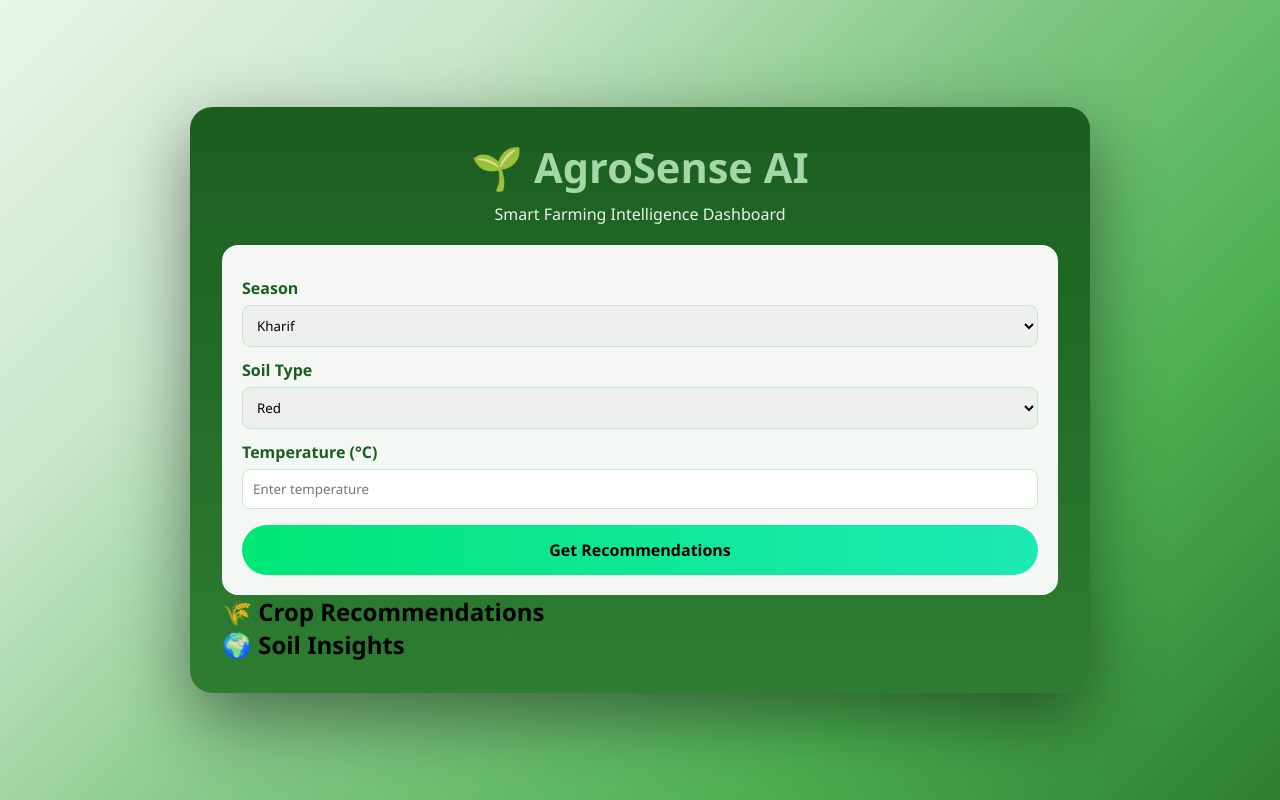
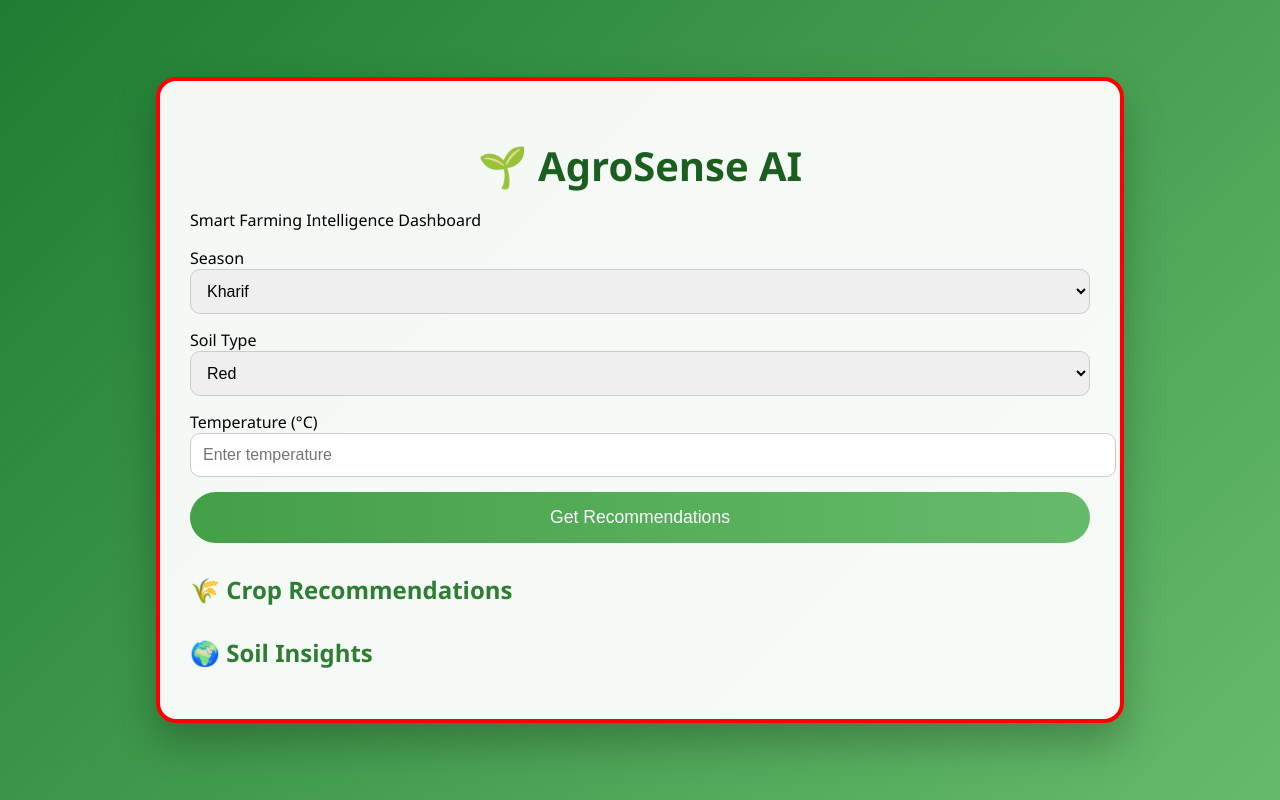
Before and after one commit to ManasaKundanapally/agrosense--ai, a Flask app: page / in a window 1280 px wide. Run offline with Flask 3, Linux system fonts and the light colour scheme.

Commit message:
Fix recommend button, routes and dashboard JS

```diff
--- a/app.py
+++ b/app.py
@@ -11,18 +11,23 @@ def load_json(path):
 def index():
     return render_template("index.html")
 
+from flask import Flask, request, jsonify
+
 @app.route("/recommend", methods=["POST"])
 def recommend():
     try:
-        user_data = request.get_json()
+        data = request.get_json()
 
-        season = user_data.get("season")
-        soil = user_data.get("soil")
-        temperature = int(user_data.get("temperature", 0))
+        soil_type = data.get("soilType")
+        temperature = data.get("temperature")
 
-        crops = load_json("data/crops.json")
-        results = []
-
+        return jsonify({
+            "crops": f"Recommended crops for {soil_type} soil",
+            "soil_issues": "No major soil issues detected",
+            "soil_tips": f"Maintain moisture at {temperature}°C"
+        })
+    except Exception as e:
+        return jsonify({"error": str(e)}), 500
         for crop in crops:
             score = 0
 
--- a/static/css/style.css
+++ b/static/css/style.css
@@ -1,133 +1,210 @@
-/* ===== RESET ===== */
-* {
-  box-sizing: border-box;
+/* ===== Global Background ===== */
+body {
     margin: 0;
     padding: 0;
-  font-family: "Segoe UI", system-ui, sans-serif;
+    font-family: "Segoe UI", sans-serif;
+    min-height: 100vh;
+    background: linear-gradient(135deg, #1e7d32, #66bb6a);
+    display: flex;
+    align-items: center;
+    justify-content: center;
 }
 
-/* ===== FULL PAGE BACKGROUND (THIS IS THE FIX) ===== */
-body {
-  min-height: 100vh;
-
-  background:
-    linear-gradient(
-      135deg,
-      #e8f5e9 0%,
-      #c8e6c9 25%,
-      #81c784 50%,
-      #4caf50 75%,
-      #2e7d32 100%
-    );
-
-  display: flex;
-  justify-content: center;
-  align-items: center;
+/* ===== Main Container ===== */
+.container {
+    background: rgba(255, 255, 255, 0.95);
+    width: 90%;
+    max-width: 900px;
+    padding: 30px;
+    border-radius: 20px;
+    box-shadow: 0 20px 40px rgba(0, 0, 0, 0.25);
 }
 
-/* ===== MAIN APP CARD ===== */
-.container {
-  background: linear-gradient(
-    180deg,
-    #1b5e20,
-    #2e7d32
-  );
-
-  border-radius: 22px;
-  padding: 32px;
-  width: 90%;
-  max-width: 900px;
-
-  box-shadow:
-    0 25px 70px rgba(0, 0, 0, 0.45);
+/* ===== Headings ===== */
+h1 {
+    text-align: center;
+    color: #1b5e20;
+    font-size: 2.5rem;
+    margin-bottom: 10px;
 }
 
-/* ===== HEADER ===== */
-.title {
-  text-align: center;
-  font-size: 2.6rem;
-  font-weight: 700;
-  color: #a5d6a7;
-  margin-bottom: 8px;
+h2 {
+    color: #2e7d32;
+    margin-top: 30px;
 }
 
-.subtitle {
-  text-align: center;
-  color: #e8f5e9;
-  margin-bottom: 20px;
+/* ===== Inputs ===== */
+select,
+input {
+    width: 100%;
+    padding: 12px;
+    border-radius: 10px;
+    border: 1px solid #ccc;
+    margin-bottom: 15px;
+    font-size: 1rem;
 }
 
-/* ===== FORM CARD ===== */
-.form-card {
-  background: rgba(255, 255, 255, 0.95);
-  border-radius: 16px;
-  padding: 20px;
+/* ===== Button ===== */
+button {
+    width: 100%;
+    padding: 15px;
+    border-radius: 30px;
+    border: none;
+    background: linear-gradient(90deg, #43a047, #66bb6a);
+    color: white;
+    font-size: 1.1rem;
+    cursor: pointer;
+    transition: all 0.3s ease;
 }
 
-/* ===== INPUTS ===== */
-label {
-  font-weight: 600;
-  margin-top: 12px;
-  display: block;
-  color: #1b5e20;
+button:hover {
+    transform: scale(1.03);
+    box-shadow: 0 10px 20px rgba(0, 0, 0, 0.25);
+}
+
+/* ===== Sections ===== */
+.section {
+    margin-top: 25px;
+    padding: 15px;
+    border-radius: 12px;
+    background: #f1f8e9;
+}
+/* ===============================
+   SMOOTH ANIMATIONS
+================================ */
+
+/* Fade + slide when page loads */
+.container {
+    animation: fadeSlideUp 0.8s ease-out;
+    border: 4px solid red;
+}
+
+@keyframes fadeSlideUp {
+    from {
+        opacity: 0;
+        transform: translateY(25px);
+    }
+    to {
+        opacity: 1;
+        transform: translateY(0);
+    }
+}
+
+/* Button hover animation */
+button {
+    transition: transform 0.25s ease, box-shadow 0.25s ease;
+}
+
+button:hover {
+    transform: translateY(-2px) scale(1.03);
+    box-shadow: 0 12px 25px rgba(0, 0, 0, 0.3);
+}
+
+/* Input focus animation */
+input:focus,
+select:focus {
+    outline: none;
+    border-color: #43a047;
+    box-shadow: 0 0 0 3px rgba(67, 160, 71, 0.2);
+    transition: box-shadow 0.2s ease;
+}
+
+/* ===============================
+   MOBILE RESPONSIVENESS
+================================ */
+
+@media (max-width: 768px) {
+
+    body {
+        padding: 15px;
+    }
+
+    .container {
+        width: 100%;
+        padding: 20px;
+        border-radius: 16px;
+    }
+
+    h1 {
+        font-size: 2rem;
+    }
+
+    h2 {
+        font-size: 1.3rem;
+    }
+
+    button {
+        font-size: 1rem;
+        padding: 14px;
+    }
+}
+
+@media (max-width: 480px) {
+
+    h1 {
+        font-size: 1.7rem;
+    }
+
+    h2 {
+        font-size: 1.2rem;
     }
 
     select,
     input {
-  width: 100%;
+        font-size: 0.95rem;
         padding: 10px;
-  margin-top: 6px;
-  border-radius: 8px;
-  border: 1px solid #c8e6c9;
+    }
+}
+/* ===============================
+   GUARANTEED VISIBLE ANIMATIONS
+================================ */
+
+/* Card hover animation (VERY OBVIOUS) */
+.container:hover {
+    transform: translateY(-8px) scale(1.02);
+    box-shadow: 0 30px 60px rgba(0, 0, 0, 0.35);
+    transition: all 0.4s ease;
 }
 
-/* ===== BUTTON ===== */
+/* Button pulse animation */
 button {
-  margin-top: 16px;
-  width: 100%;
-  padding: 14px;
-  border-radius: 30px;
-  border: none;
-
-  background: linear-gradient(
-    90deg,
-    #00e676,
-    #1de9b6
-  );
-
-  font-size: 16px;
-  font-weight: 600;
-  cursor: pointer;
+    position: relative;
+    overflow: hidden;
 }
 
-button:hover {
-  opacity: 0.9;
+button::after {
+    content: "";
+    position: absolute;
+    top: 0;
+    left: -100%;
+    width: 100%;
+    height: 100%;
+    background: rgba(255, 255, 255, 0.3);
+    transition: left 0.5s ease;
 }
 
-/* ===== RESULTS ===== */
-.section-title {
-  margin-top: 24px;
-  font-size: 1.2rem;
-  font-weight: 600;
-  color: #c8e6c9;
+button:hover::after {
+    left: 100%;
 }
 
-/* ===== PROGRESS BAR ===== */
-.progress-bar {
-  width: 100%;
-  height: 12px;
-  background: rgba(255, 255, 255, 0.25);
-  border-radius: 20px;
-  overflow: hidden;
-  margin-top: 6px;
+/* Input focus animation (glow) */
+input:focus,
+select:focus {
+    border-color: #2e7d32;
+    box-shadow: 0 0 12px rgba(46, 125, 50, 0.6);
+    transition: all 0.3s ease;
 }
 
+/* Progress bar animation (always visible) */
 .progress-fill {
-  height: 100%;
-  background: linear-gradient(
-    90deg,
-    #00f5a0,
-    #00d9f5
-  );
-  transition: width 1s ease-in-out;
+    animation: progressGlow 1.5s infinite alternate;
 }
+
+@keyframes progressGlow {
+    from {
+        box-shadow: 0 0 5px rgba(0, 245, 160, 0.4);
+    }
+    to {
+        box-shadow: 0 0 15px rgba(0, 245, 160, 0.9);
+    }
+}
--- a/static/js/dashboard.js
+++ b/static/js/dashboard.js
@@ -1,80 +1,34 @@
+document.addEventListener("DOMContentLoaded", () => {
+  console.log("dashboard.js loaded");
+
   const btn = document.getElementById("recommendBtn");
 
   btn.addEventListener("click", async () => {
-    const season = document.getElementById("season").value;
-    const soil = document.getElementById("soil").value;
+    console.log("Button clicked");
+
+    const soilType = document.getElementById("soilType").value;
     const temperature = document.getElementById("temperature").value;
-
-    const resultsDiv = document.getElementById("results");
-    const soilIssues = document.getElementById("soilIssues");
-    const soilTips = document.getElementById("soilTips");
-
-    resultsDiv.innerHTML = "<p>Analyzing conditions...</p>";
-    soilIssues.innerHTML = "";
-    soilTips.innerHTML = "";
-
-    if (temperature === "") {
-        resultsDiv.innerHTML = "<p>Please enter temperature</p>";
-        return;
-    }
 
     try {
       const response = await fetch("/recommend", {
         method: "POST",
-            headers: {
-                "Content-Type": "application/json"
-            },
+        headers: { "Content-Type": "application/json" },
         body: JSON.stringify({
-                season: season,
-                soil: soil,
-                temperature: Number(temperature)
+          soilType: soilType,
+          temperature: temperature
         })
       });
 
       const data = await response.json();
-        resultsDiv.innerHTML = "";
+      console.log("Response:", data);
 
-        if (data.length === 0) {
-            resultsDiv.innerHTML = "<p>No suitable crops found</p>";
-            return;
+      document.getElementById("results").innerText = data.crops;
+      document.getElementById("soilIssues").innerText = data.soil_issues;
+      document.getElementById("soilTips").innerText = data.soil_tips;
+
+    } catch (err) {
+      console.error(err);
+      document.getElementById("results").innerText = "Error fetching data";
     }
-
-        data.forEach(item => {
-            const card = document.createElement("div");
-            card.className = "result-item";
-
-            card.innerHTML = `
-                <div class="result-title">
-                    ${item.crop} — ${item.score}%
-                </div>
-                <div class="progress-bar">
-                    <div class="progress-fill"></div>
-                </div>
-            `;
-
-            resultsDiv.appendChild(card);
-
-            const fill = card.querySelector(".progress-fill");
-            requestAnimationFrame(() => {
-                fill.style.width = item.score + "%";
   });
 });
-
-        // Soil insights
-        const soilResponse = await fetch("/soil-info", {
-            method: "POST",
-            headers: {
-                "Content-Type": "application/json"
-            },
-            body: JSON.stringify({ soil: soil })
-        });
-
-        const soilData = await soilResponse.json();
-        soilIssues.innerText = "⚠️ Issues: " + soilData.issues;
-        soilTips.innerText = "✅ Tips: " + soilData.tips;
-
-    } catch (err) {
-        resultsDiv.innerHTML = "<p>Error fetching data</p>";
-        console.error(err);
-    }
-});
```
Lines whose indentation alone changed are shown as unchanged.
